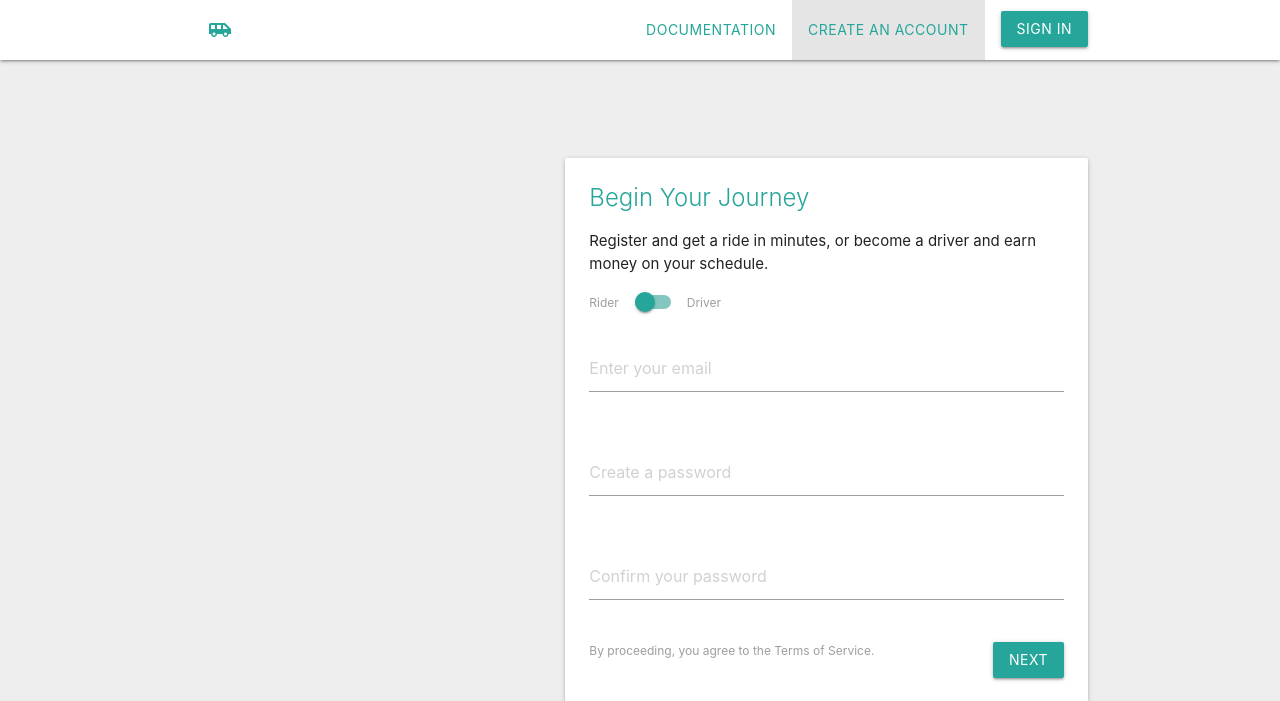
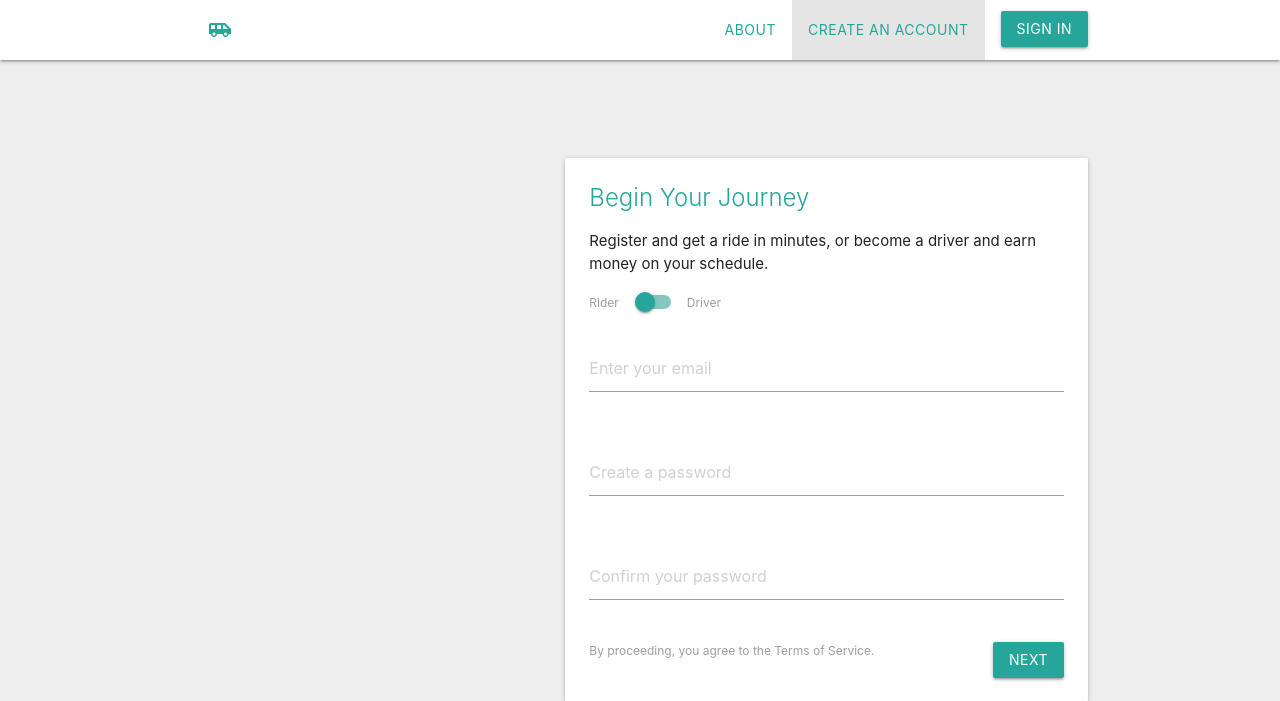
Before and after one commit to WonderGinger/Let-it-Fly, a PHP site: page /sign-up in a window 1280 px wide. Shown: the top 701 px of the page. Run offline with PHP 8.4, Linux system fonts and the light colour scheme; some libraries are stand-ins or nearby versions.

Commit message:
About page links to SJSU fix

```diff
--- a/htdocs/about.php
+++ b/htdocs/about.php
@@ -1 +1,5 @@
-ABOUT STUB
+<script>
+
+location = "http://info.sjsu.edu/web-dbgen/catalog/courses/CS160.html";
+
+</script>
--- a/htdocs/account.php
+++ b/htdocs/account.php
@@ -35,7 +35,7 @@ $account_name = strlen($account_name[0]) > 12 ? substr($account_name[0], 0, 12)
           <a class="brand-logo" href="/"><i class="material-icons teal-text text-lighten-1">airport_shuttle</i></a>
           <a class="sidenav-trigger" data-target="slide-out" href=""><i class="material-icons teal-text text-lighten-1">menu</i></a>
           <ul class="right hide-on-med-and-down">
-            <li class="waves-effect"><a class="teal-text text-lighten-1" href="about">Documentation</a></li>
+            <li class="waves-effect"><a class="teal-text text-lighten-1" href="about">About</a></li>
             <li class="active waves-effect"><a class="teal-text text-lighten-1" href="account"><?php echo $account_name; ?></a></li>
             <li><a class="btn waves-effect waves-light" href="sign-out">Sign Out</a></li>
           </ul>
@@ -54,7 +54,7 @@ $account_name = strlen($account_name[0]) > 12 ? substr($account_name[0], 0, 12)
           </div>
         </div>
       </li>
-      <li><a class="teal-text text-lighten-1 waves-effect" href="about">Documentation</a></li>
+      <li><a class="teal-text text-lighten-1 waves-effect" href="about">About</a></li>
       <li class="active"><a class="teal-text text-lighten-1 waves-effect" href="account"><?php echo $account_name; ?></a></li>
     </ul>
 
--- a/htdocs/db-error.php
+++ b/htdocs/db-error.php
@@ -22,7 +22,7 @@ session_start();
           <a class="brand-logo" href="/"><i class="material-icons teal-text text-lighten-1">airport_shuttle</i></a>
           <a class="sidenav-trigger" data-target="slide-out" href=""><i class="material-icons teal-text text-lighten-1">menu</i></a>
           <ul class="right hide-on-med-and-down">
-            <li class="waves-effect"><a class="teal-text text-lighten-1" href="about">Documentation</a></li>
+            <li class="waves-effect"><a class="teal-text text-lighten-1" href="about">About</a></li>
 
             <?php
             if (!isset($_SESSION["logged_in"]) || !$_SESSION["logged_in"]) {
@@ -58,7 +58,7 @@ session_start();
           </div>
         </div>
       </li>
-      <li><a class="teal-text text-lighten-1 waves-effect" href="about">Documentation</a></li>
+      <li><a class="teal-text text-lighten-1 waves-effect" href="about">About</a></li>
 
       <?php
       if (!isset($_SESSION["logged_in"]) || !$_SESSION["logged_in"]) {
--- a/htdocs/index.php
+++ b/htdocs/index.php
@@ -48,7 +48,7 @@ $account_name = strlen($account_name[0]) > 12 ? substr($account_name[0], 0, 12)
           <a class="brand-logo" href="/"><i class="material-icons teal-text text-lighten-1">airport_shuttle</i></a>
           <a class="sidenav-trigger" data-target="slide-out" href=""><i class="material-icons teal-text text-lighten-1">menu</i></a>
           <ul class="right hide-on-med-and-down">
-            <li class="waves-effect"><a class="teal-text text-lighten-1" href="about">Documentation</a></li>
+            <li class="waves-effect"><a class="teal-text text-lighten-1" href="about">About</a></li>
             <li class="waves-effect"><a class="teal-text text-lighten-1" href="account"><?php echo $account_name; ?></a></li>
             <li><a class="btn waves-effect waves-light" href="sign-out">Sign Out</a></li>
           </ul>
@@ -67,7 +67,7 @@ $account_name = strlen($account_name[0]) > 12 ? substr($account_name[0], 0, 12)
           </div>
         </div>
       </li>
-      <li><a class="teal-text text-lighten-1 waves-effect" href="about">Documentation</a></li>
+      <li><a class="teal-text text-lighten-1 waves-effect" href="about">About</a></li>
       <li><a class="teal-text text-lighten-1 waves-effect" href="account"><?php echo $account_name; ?></a></li>
     </ul>
     <?php
--- a/htdocs/sign-in.php
+++ b/htdocs/sign-in.php
@@ -99,7 +99,7 @@ mysqli_close($dbh);
           <a class="brand-logo" href="/"><i class="material-icons teal-text text-lighten-1">airport_shuttle</i></a>
           <a class="sidenav-trigger" data-target="slide-out" href=""><i class="material-icons teal-text text-lighten-1">menu</i></a>
           <ul class="right hide-on-med-and-down">
-            <li class="waves-effect"><a class="teal-text text-lighten-1" href="about">Documentation</a></li>
+            <li class="waves-effect"><a class="teal-text text-lighten-1" href="about">About</a></li>
             <li class="waves-effect"><a class="teal-text text-lighten-1" href="sign-up">Create an Account</a></li>
             <li><a class="btn waves-effect waves-light" href="">Sign In</a></li>
           </ul>
@@ -118,7 +118,7 @@ mysqli_close($dbh);
           </div>
         </div>
       </li>
-      <li><a class="teal-text text-lighten-1 waves-effect" href="about">Documentation</a></li>
+      <li><a class="teal-text text-lighten-1 waves-effect" href="about">About</a></li>
       <li><a class="teal-text text-lighten-1 waves-effect" href="sign-up">Create an Account</a></li>
     </ul>
     <!-- Content -->
--- a/htdocs/sign-up.php
+++ b/htdocs/sign-up.php
@@ -112,7 +112,7 @@ mysqli_close($dbh);
           <a class="brand-logo" href="/"><i class="material-icons teal-text text-lighten-1">airport_shuttle</i></a>
           <a class="sidenav-trigger" data-target="slide-out" href=""><i class="material-icons teal-text text-lighten-1">menu</i></a>
           <ul class="right hide-on-med-and-down">
-            <li class="waves-effect"><a class="teal-text text-lighten-1" href="about">Documentation</a></li>
+            <li class="waves-effect"><a class="teal-text text-lighten-1" href="about">About</a></li>
             <li class="active waves-effect"><a class="teal-text text-lighten-1" href="">Create an Account</a></li>
             <li><a class="btn waves-effect waves-light" href="sign-in">Sign In</a></li>
           </ul>
@@ -131,7 +131,7 @@ mysqli_close($dbh);
           </div>
         </div>
       </li>
-      <li><a class="teal-text text-lighten-1 waves-effect" href="about">Documentation</a></li>
+      <li><a class="teal-text text-lighten-1 waves-effect" href="about">About</a></li>
       <li class="active"><a class="teal-text text-lighten-1 waves-effect" href="">Create an Account</a></li>
     </ul>
     <!-- Content -->
```
